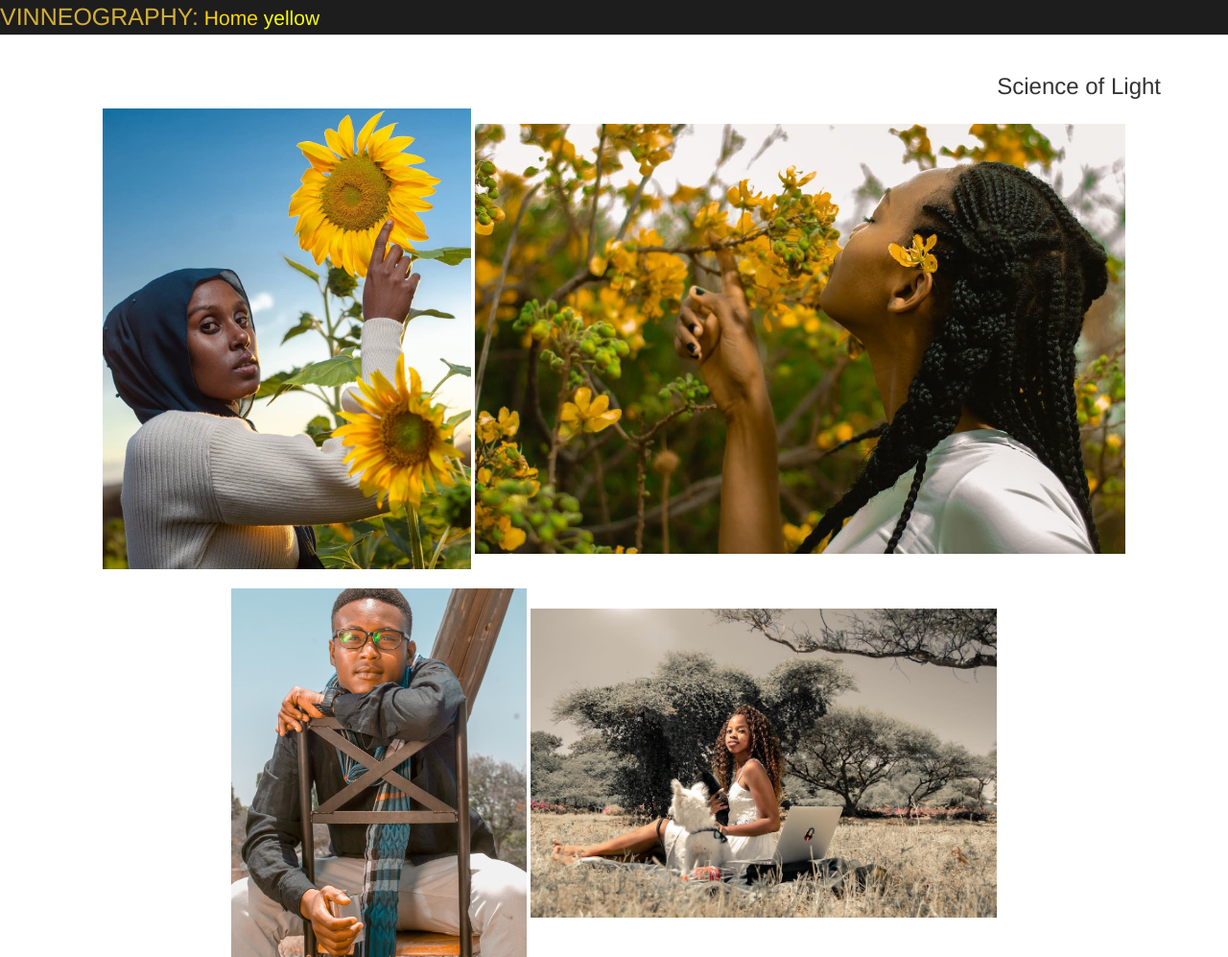
After one commit to stevey52/projectVin, a Django app: page /outdoor/ in a window 1280 px wide. The commit adds this page. Shown: the whole page at 96% size. Run offline with Django 3.2, Linux system fonts and the light colour scheme; some libraries are stand-ins or nearby versions.

Commit message:
added pages

```diff
--- a/static/css/base.css
+++ b/static/css/bw.css
@@ -17,10 +17,11 @@ body{
 
 .pics{
   text-align: right;
+  font-weight:bolder;
 }
 
 .panel{
-  margin-top: 40px;
+  margin-top: 60px;
   background: #f2f2f2;
   width: 30rem;
   height: 25rem;
--- /dev/null
+++ b/static/css/outdoor.css
@@ -0,0 +1,11 @@
+.outdoor{
+  text-align: center;
+}
+
+#kisha{
+  margin-top: 20px;
+}
+
+h3{
+  text-align: right;
+}
--- /dev/null
+++ b/templates/outdoor.html
@@ -0,0 +1,42 @@
+<!DOCTYPE html>
+{% load static %}
+<html lang="en" dir="ltr">
+  <head>
+    <meta charset="utf-8">
+    <title>Out_Door</title>
+    <link rel="stylesheet" href="{% static "css/outdoor.css"%}">
+    <link rel="stylesheet" href="https://stackpath.bootstrapcdn.com/bootstrap/3.4.1/css/bootstrap.min.css" integrity="sha384-HSMxcRTRxnN+Bdg0JdbxYKrThecOKuH5zCYotlSAcp1+c8xmyTe9GYg1l9a69psu" crossorigin="anonymous">
+  </head>
+  <body>
+    <header>
+      <legend style="background:#1d1d1d;">
+        <a style="font-size:25px; color:#d4af37;" href="{% url "home" %}">VINNEOGRAPHY:</a>
+        <a style="color:#ffd700;"href="#">Home</a>
+        <a style="color:yellow;"href="#">yellow</a>
+      </legend>
+
+
+
+
+
+  <div class="container">
+      <h3>Science of Light</h3>
+    <div class="outdoor">
+
+    <img src="{% static "images/marian__-.jpg"%}" alt="" style="width:30vw;">
+
+    <img src="{% static "images/NelysaFlower__-.jpg"%}" alt=""  style="width:53vw;">
+
+    <img id="kisha" src="{% static "images/kisha_pizeria__-3.jpg"%}" alt="" style="height:30vw">
+
+    <a href="#"> <img src="{% static "images/trice_-.jpg"%}" alt="" style="width:38vw;"></a>
+
+
+
+  </div>
+
+</div>
+
+
+  </body>
+</html>
--- a/vinny_app/urls.py
+++ b/vinny_app/urls.py
@@ -1,8 +1,9 @@
 from django.urls import path
-from .views import HomePageView, AboutPageView, BaseViewPage
+from .views import HomePageView,AboutPageView,BaseViewPage,OutdoorPageView
 
 urlpatterns = [
     path("",HomePageView.as_view(), name="home"),
     path("about/",AboutPageView.as_view(), name="about"),
-    path("base/",BaseViewPage.as_view(), name="base")
+    path("b&w/",BaseViewPage.as_view(), name="bw"),
+    path("outdoor/",OutdoorPageView.as_view(), name="outdoor")
 ]
--- a/vinny_app/views.py
+++ b/vinny_app/views.py
@@ -9,4 +9,7 @@ class AboutPageView(TemplateView):
     template_name = "about.html"
 
 class BaseViewPage(TemplateView):
-    template_name = "base.html"
+    template_name = "bw.html"
+
+class OutdoorPageView(TemplateView):
+    template_name = "outdoor.html"
```
Also changed, not shown: templates/bw.html (renamed from templates/base.html, +8 -12 lines), templates/home.html (+7 -7 lines), static/images/triceslide.jpg (added), vinny_project/urls.py (line endings or trailing spaces).
